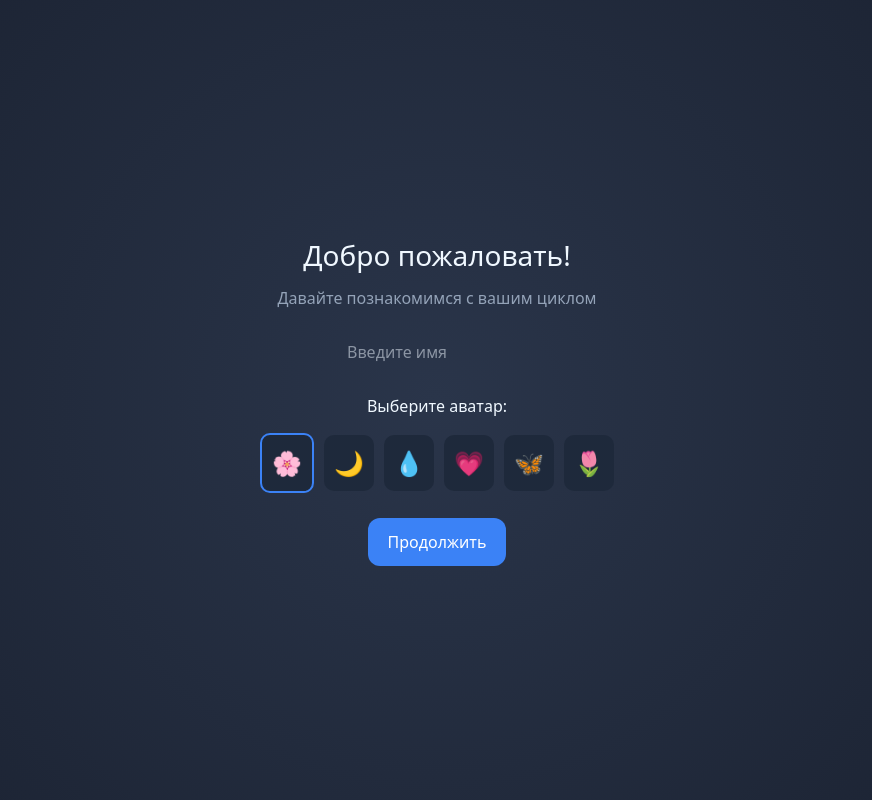
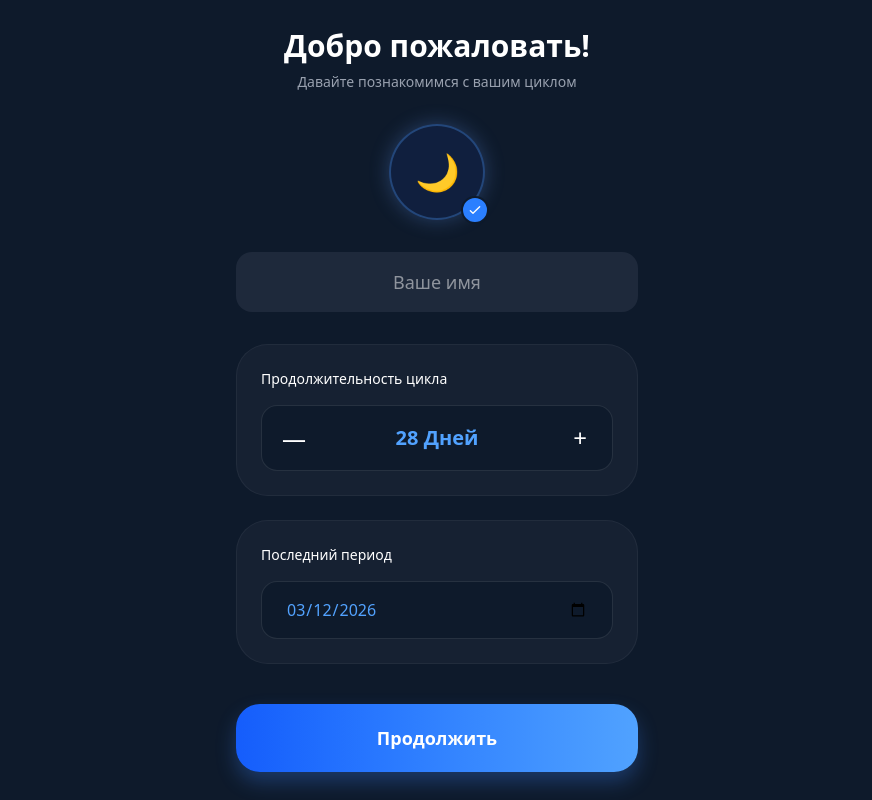
Before and after one commit to sxxxonne-source/period-tracker, a Next.js app: page /welcome in a window 1280 px wide. Shown: the whole page, without its empty margins (203-1075 px from the left). Built offline with nearby package versions, Linux system fonts and the light colour scheme.

Commit message:
welcomescreen

```diff
--- a/app/welcome/page.tsx
+++ b/app/welcome/page.tsx
@@ -1,106 +1,111 @@
 "use client"
 
-import { useState } from "react"
+import { useState, useEffect } from "react"
 import { useRouter } from "next/navigation"
-
-const avatars = ["🌸", "🌙", "💧", "💗", "🦋", "🌷"]
+import Image from "next/image"
 
 export default function WelcomePage() {
-
   const router = useRouter()
 
+  // Состояния для данных
   const [name, setName] = useState("")
-  const [selectedAvatar, setSelectedAvatar] = useState("🌸")
+  const [photoUrl, setPhotoUrl] = useState<string | null>(null)
+  const [cycleLength, setCycleLength] = useState(28)
+  const [lastPeriod, setLastPeriod] = useState("2026-03-12")
+
+  useEffect(() => {
+    // Получаем данные из Telegram
+    const tg = (window as any).Telegram?.WebApp
+    if (tg) {
+      tg.expand() // Раскрываем на всё окно
+      const user = tg.initDataUnsafe?.user
+      if (user) {
+        setName(user.first_name || "")
+        setPhotoUrl(user.photo_url || null) // URL аватара
+      }
+    }
+  }, [])
 
   function handleContinue() {
+    if (!name) return alert("Введите имя")
 
-    if (!name) {
-      alert("Введите имя")
-      return
-    }
-
-    localStorage.setItem("has_seen_welcome", "true")
     localStorage.setItem("user_name", name)
-    localStorage.setItem("user_avatar", selectedAvatar)
+    localStorage.setItem("cycle_length", cycleLength.toString())
+    localStorage.setItem("last_period", lastPeriod)
 
     router.push("/dashboard")
   }
 
   return (
-    <main
-      style={{
-        minHeight: "100vh",
-        display: "flex",
-        flexDirection: "column",
-        justifyContent: "center",
-        alignItems: "center",
-        padding: 20,
-        textAlign: "center"
-      }}
-    >
+    <main className="min-h-screen flex flex-col items-center justify-center p-6 bg-[#0e1a2b] text-white">
+      {/* Контейнер-телефон (как в Figma) */}
+      <div className="w-full max-w-[402px] flex flex-col items-center">
 
-      <h1 style={{ fontSize: 28, marginBottom: 10 }}>
-        Добро пожаловать!
-      </h1>
+        <h1 className="text-3xl font-bold mb-2">Добро пожаловать!</h1>
+        <p className="text-gray-400 mb-8 text-sm">Давайте познакомимся с вашим циклом</p>
 
-      <p style={{ marginBottom: 20, color: "#94a3b8" }}>
-        Давайте познакомимся с вашим циклом
-      </p>
+        {/* АВАТАР ПОЛЬЗОВАТЕЛЯ */}
+        <div className="relative mb-8">
+          <div className="w-24 h-24 rounded-full border-2 border-blue-400/30 overflow-hidden bg-blue-900/20 flex items-center justify-center shadow-[0_0_20px_rgba(100,149,237,0.3)]">
+            {photoUrl ? (
+              <img src={photoUrl} alt="Avatar" className="w-full h-full object-cover" />
+            ) : (
+              <span className="text-4xl">🌙</span>
+            )}
+          </div>
+          <div className="absolute -bottom-1 -right-1 bg-blue-500 rounded-full p-1 border-2 border-[#0e1a2b]">
+            <svg className="w-4 h-4 text-white" fill="none" stroke="currentColor" viewBox="0 0 24 24"><path strokeLinecap="round" strokeLinejoin="round" strokeWidth="2" d="M5 13l4 4L19 7"></path></svg>
+          </div>
+        </div>
 
-      {/* имя */}
-      <input
-        placeholder="Введите имя"
-        value={name}
-        onChange={(e) => setName(e.target.value)}
-        style={{
-          padding: 10,
-          borderRadius: 10,
-          marginBottom: 20,
-          border: "none",
-          width: 200
-        }}
-      />
+        {/* ПОЛЕ ИМЕНИ */}
+        <input
+          type="text"
+          placeholder="Ваше имя"
+          value={name}
+          onChange={(e) => setName(e.target.value)}
+          className="w-full bg-[#1e293b] border-none rounded-2xl py-4 px-6 mb-8 text-center text-lg focus:ring-2 focus:ring-blue-500 outline-none transition-all"
+        />
 
-      {/* аватар */}
-      <div style={{ marginBottom: 20 }}>
-        <p>Выберите аватар:</p>
+        {/* НАСТРОЙКА ЦИКЛА (Как на скринкасте) */}
+        <div className="w-full space-y-6">
+          <div className="bg-[#1e293b]/50 p-6 rounded-[32px] border border-white/5">
+            <p className="text-sm font-medium mb-4">Продолжительность цикла</p>
+            <div className="flex items-center justify-between bg-[#0e1a2b] rounded-2xl p-2 border border-white/10">
+              <button
+                onClick={() => setCycleLength(Math.max(21, cycleLength - 1))}
+                className="w-12 h-12 flex items-center justify-center text-2xl font-light hover:text-blue-400"
+              >—</button>
+              <span className="text-xl font-semibold text-blue-400">{cycleLength} Дней</span>
+              <button
+                onClick={() => setCycleLength(Math.min(35, cycleLength + 1))}
+                className="w-12 h-12 flex items-center justify-center text-2xl font-light hover:text-blue-400"
+              >+</button>
+            </div>
+          </div>
 
-        <div style={{ marginTop: 10 }}>
-          {avatars.map((a) => (
-            <button
-              key={a}
-              onClick={() => setSelectedAvatar(a)}
-              style={{
-                fontSize: 24,
-                margin: 5,
-                padding: 10,
-                borderRadius: 10,
-                border:
-                  selectedAvatar === a
-                    ? "2px solid #3b82f6"
-                    : "none",
-                background: "#1e293b"
-              }}
-            >
-              {a}
-            </button>
-          ))}
+          <div className="bg-[#1e293b]/50 p-6 rounded-[32px] border border-white/5">
+            <p className="text-sm font-medium mb-4 text-left">Последний период</p>
+            <div className="relative">
+              <input
+                type="date"
+                value={lastPeriod}
+                onChange={(e) => setLastPeriod(e.target.value)}
+                className="w-full bg-[#0e1a2b] border border-white/10 rounded-2xl py-4 px-6 text-blue-400 outline-none appearance-none"
+              />
+            </div>
+          </div>
         </div>
+
+        {/* КНОПКА ПРОДОЛЖИТЬ */}
+        <button
+          onClick={handleContinue}
+          className="w-full mt-10 py-5 rounded-[24px] bg-gradient-to-r from-blue-600 to-blue-400 text-white font-bold text-lg shadow-[0_10px_20px_rgba(59,130,246,0.3)] active:scale-95 transition-transform"
+        >
+          Продолжить
+        </button>
+
       </div>
-
-      <button
-        onClick={handleContinue}
-        style={{
-          padding: "12px 20px",
-          borderRadius: 12,
-          background: "#3b82f6",
-          color: "white",
-          border: "none"
-        }}
-      >
-        Продолжить
-      </button>
-
     </main>
   )
 }
```
